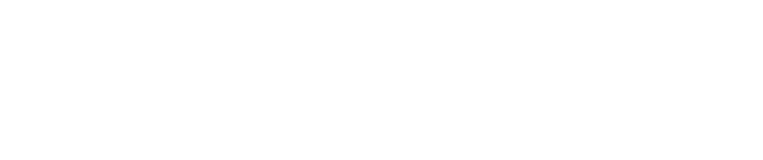
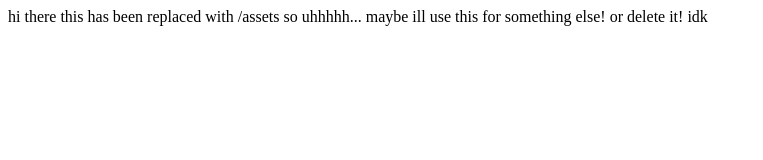
Before and after one commit to TheFallingBear/thefallingbear.github.io, a plain HTML site: page library/index.html in a window 1280 px wide. Shown: the whole page, without its empty margins (0-763 px from the left). Drawn offline with Linux system fonts and the light colour scheme.

Commit message:
Update index.html
msesage

```diff
--- a/library/index.html
+++ b/library/index.html
@@ -5,5 +5,7 @@
         <title>Library - TheFallingBear</title>
     </head>
 
-    <body></body>
+    <body>
+        hi there this has been replaced with /assets so uhhhhh... maybe ill use this for something else! or delete it! idk
+    </body>
 </html>
```
